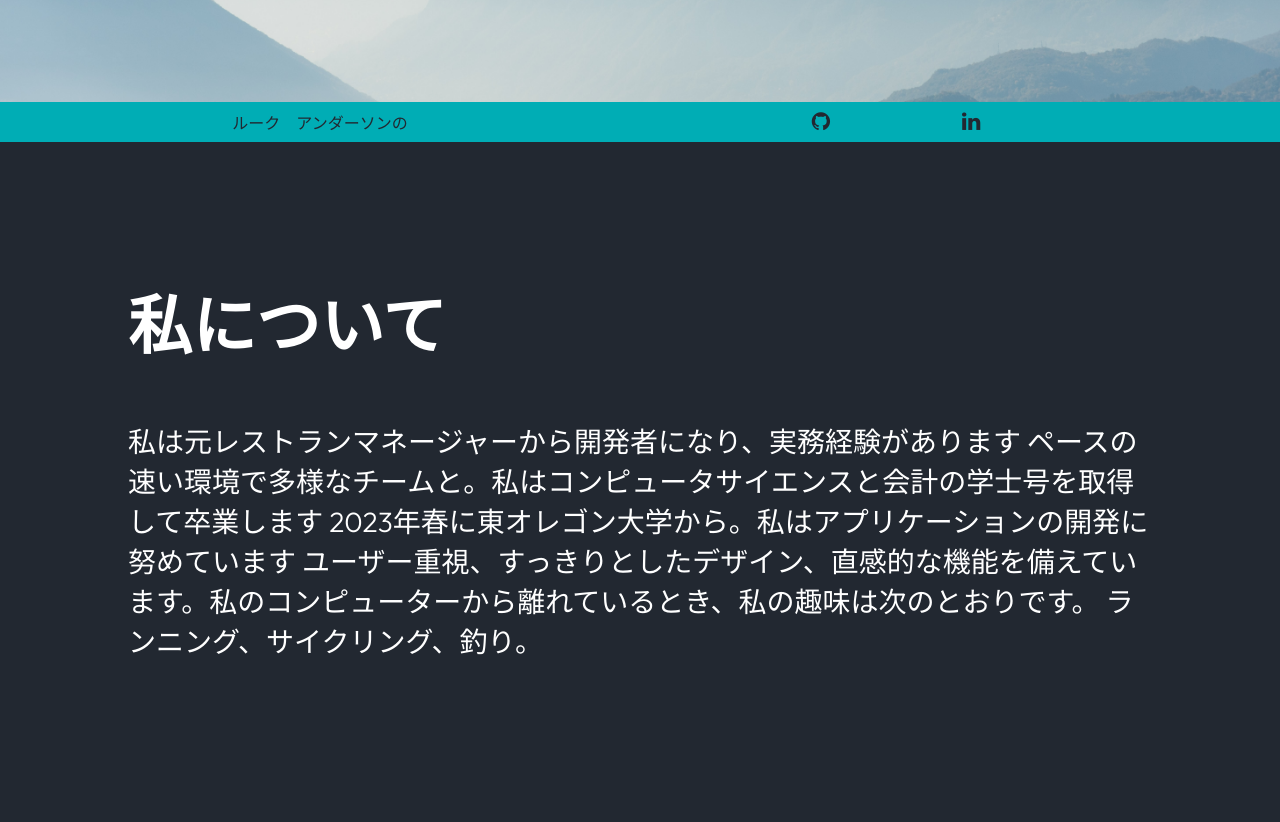
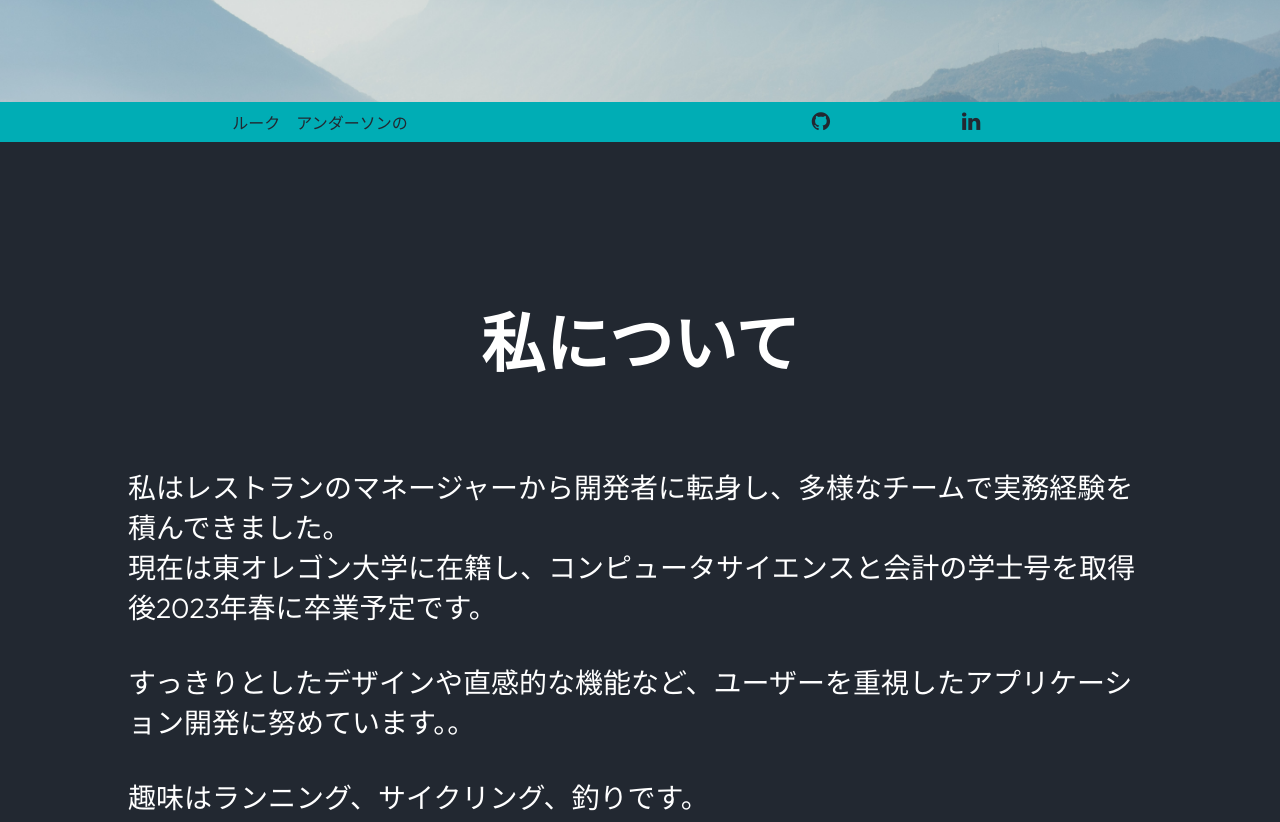
Before and after one commit to lukeqanderson/portfolio_mail_integration, a website: page node_backend/public/indexjp.html in a window 1280 px wide. Shown: the part 658-1480 px from the top of the page. Drawn offline with Linux system fonts and the light colour scheme.

Commit message:
changes Japanese about section styling and content

```diff
--- a/node_backend/public/indexjp.html
+++ b/node_backend/public/indexjp.html
@@ -42,11 +42,14 @@
    <a name = "About"></a>
    <div class= "about text light">
       <h2 class = "aboutHeading">私について</h2>
-      <p class = "aboutDescriptionjp">私は元レストランマネージャーから開発者になり、実務経験があります
-          ペースの速い環境で多様なチームと。私はコンピュータサイエンスと会計の学士号を取得して卒業します
-          2023年春に東オレゴン大学から。私はアプリケーションの開発に努めています
-          ユーザー重視、すっきりとしたデザイン、直感的な機能を備えています。私のコンピューターから離れているとき、私の趣味は次のとおりです。
-        ランニング、サイクリング、釣り。</p>
+      <p class = "aboutDescriptionjp">
+        私はレストランのマネージャーから開発者に転身し、多様なチームで実務経験を積んできました。<br>
+        現在は東オレゴン大学に在籍し、コンピュータサイエンスと会計の学士号を取得後2023年春に卒業予定です。
+        <br><br>
+        すっきりとしたデザインや直感的な機能など、ユーザーを重視したアプリケーション開発に努めています。。
+        <br><br>
+        趣味はランニング、サイクリング、釣りです。
+      </p>
    </div>
    <!-- creates div for Skills section -->
    <a name = "Skills"></a>
--- a/node_backend/public/style.css
+++ b/node_backend/public/style.css
@@ -210,17 +210,19 @@ nav > a:active {
 
 /* to adjust about section */
 .about {
+  display: flex;
+  flex-direction: column;
+  justify-content: center;
   background-color: #222831;
-  height: 80vh;
+  height: 100vh;
   width: 80vw;
-  padding-top: 10vh;
-  padding-bottom: 10vh;
   padding-left: 10vw;
   padding-right: 10vw;
 }
 
 /* to adjust size for about fonts */
 .aboutHeading {
+  text-align: center;
   font-size: 8vmin;
 }
 
```
